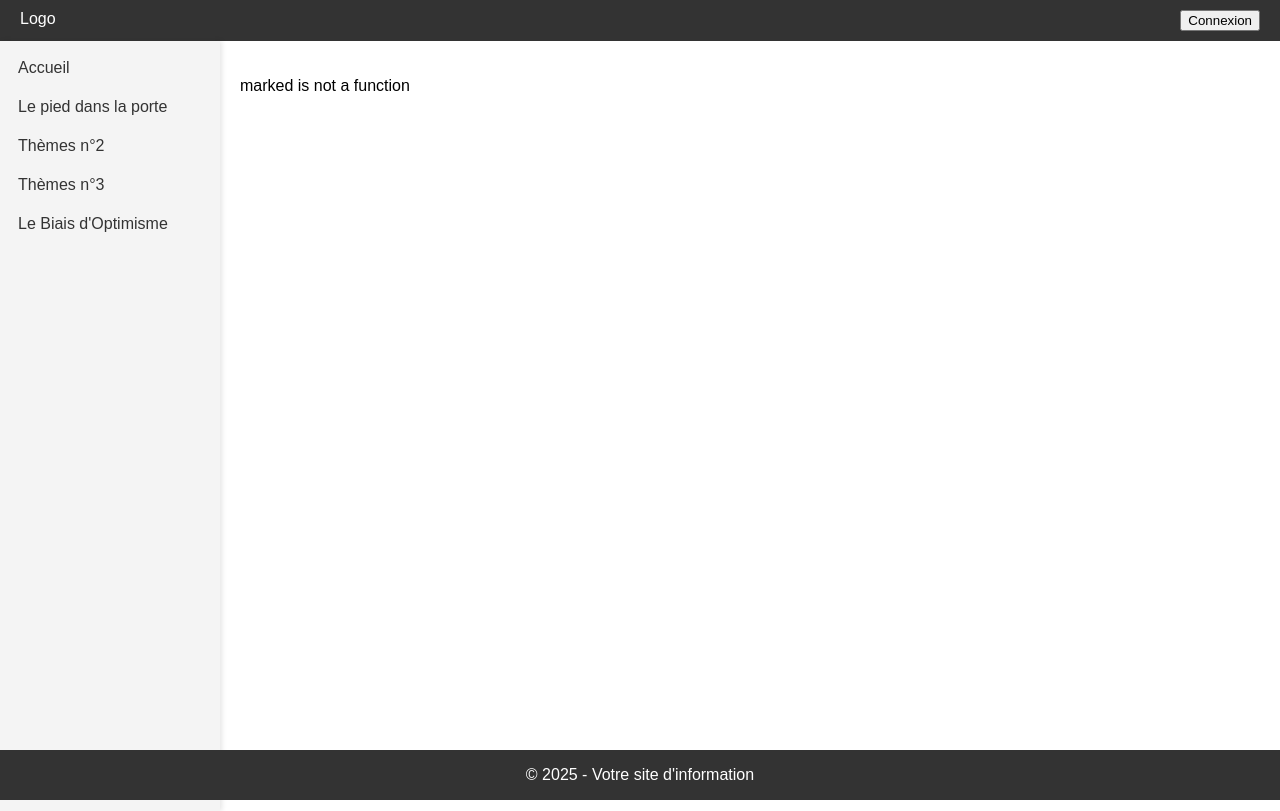
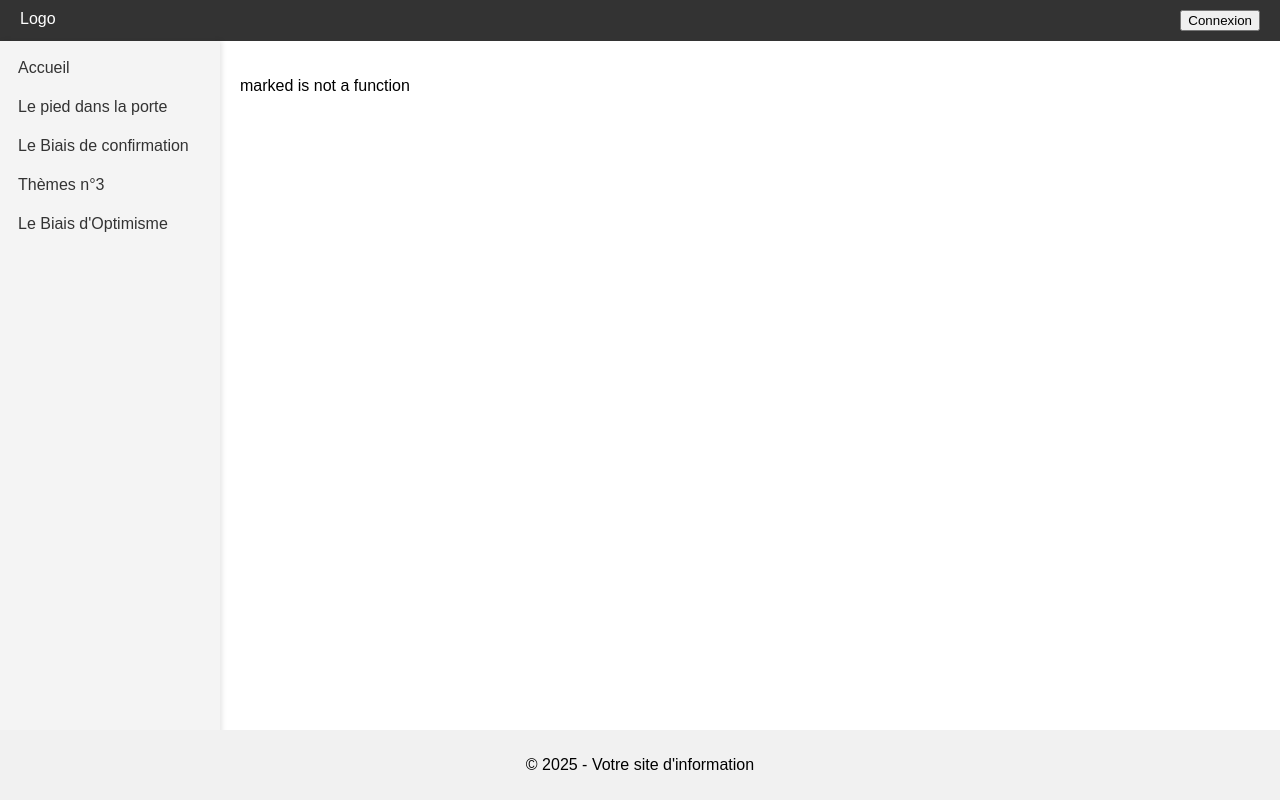
Before and after one commit to MrFrancoisR/ergonomie, a PHP site: page / in a window 1280 px wide. Run offline with PHP 8.4, Linux system fonts and the light colour scheme; some libraries are stand-ins or nearby versions.

Commit message:
Fix footer

```diff
--- a/fichiers/Etude_Keith.txt
+++ b/fichiers/Etude_Keith.txt
@@ -33,3 +33,6 @@ Cependant, quand il prend le dessus, ce biais devient dangereux. Il peut nous po
 Le biais d'optimisme est une facette fascinante de la psychologie humaine. S'il peut être un moteur puissant pour aller de l'avant, il doit être tempéré par une dose de réalisme. Mon expérience au tournoi de judo m’a appris que croire en soi, c’est bien mais ne fait pas tout.
 
 Pour avancer dans la vie, il ne s'agit pas de renoncer à l'optimisme, mais de savoir l'utiliser avec discernement. Trouver l'équilibre entre garder les pieds sur terre et viser haut, voilà la clé pour faire de notre confiance une force plutôt qu'une faiblesse.
+
+
+Keith Moser
--- a/index.html
+++ b/index.html
@@ -22,7 +22,7 @@
             <ul class="file-list">
                 <li><a href="#" onclick="loadMarkdownFile('fichiers/accueil.txt')" aria-label="Page d'accueil">Accueil</a></li>
                 <li><a href="#" onclick="loadMarkdownFile('fichiers/pieddanslaporte.txt')" aria-label="Le pied dans la porte">Le pied dans la porte</a></li>
-                <li><a href="#" onclick="loadMarkdownFile('fichiers/BiaisConfirmation.txt')" aria-label="Thème numéro 2">Thèmes n°2</a></li>
+                <li><a href="#" onclick="loadMarkdownFile('fichiers/BiaisConfirmation.txt')" aria-label="Le Biais de confirmation">Le Biais de confirmation</a></li>
                 <li><a href="#" onclick="loadMarkdownFile('fichiers/theme3.txt')" aria-label="Thème numéro 3">Thèmes n°3</a></li>
                 <li><a href="#" onclick="loadMarkdownFile('fichiers/Etude_Keith.txt')" aria-label="Étude sur le biais d'optimisme">Le Biais d'Optimisme</a></li>
             </ul>
--- a/styles.css
+++ b/styles.css
@@ -3,6 +3,9 @@ body {
     font-family: Arial, sans-serif;
     margin: 0;
     padding: 0;
+    display: flex;
+    flex-direction: column;
+    height: 100vh; /* 100% de la hauteur de la fenêtre */
 }
 
 /* Navbar */
@@ -31,19 +34,20 @@ body {
 /* Main content */
 .main-content {
     display: flex;
-    height: calc(100vh - 50px); /* Reste de l'écran sous la navbar */
-
+    flex-grow: 1; /* Permet à .main-content de prendre tout l'espace restant */
 }
 
+/* Sidebar */
 .sidebar {
     width: 200px; /* Largeur fixe de la sidebar */
     background-color: #f4f4f4;
     padding: 10px;
     box-shadow: 2px 0 5px rgba(0, 0, 0, 0.1);
-    height: 100%; /* Prend toute la hauteur de .main-content */
     flex-shrink: 0; /* Empêche la réduction de la largeur */
+    height: 100%; /* Prend toute la hauteur disponible */
+    position: sticky; /* Pour qu'elle reste fixe lors du défilement */
+    top: 0; /* Fixe le haut de la sidebar */
 }
-
 
 .file-list {
     list-style: none;
@@ -64,14 +68,14 @@ body {
     background-color: #ddd;
 }
 
+/* Documents list */
 .documents-list {
-    flex-grow: 1;
+    flex-grow: 1; /* Permet à .documents-list de s'étendre pour remplir l'espace restant */
     padding: 20px;
     display: flex;
     flex-direction: column;
+    overflow-y: auto; /* Permet de faire défiler le contenu si nécessaire */
 }
-
-
 
 /* Styles pour la fenêtre modale */
 .modal {
@@ -81,7 +85,6 @@ body {
     left: 40%;
     width: 100%;
     height: 100%;
-
     justify-content: center;
     align-items: center;
     z-index: 1000;
@@ -127,10 +130,8 @@ body {
 }
 
 footer {
-background-color: #333;
-color: white;
-text-align: center;
-position: fixed;
-bottom: 0;
-width: 100%;
+    text-align: center;
+    padding: 10px;
+    background-color: #f1f1f1;
+    position: relative; /* Assure que le footer se place en bas du document */
 }
```
